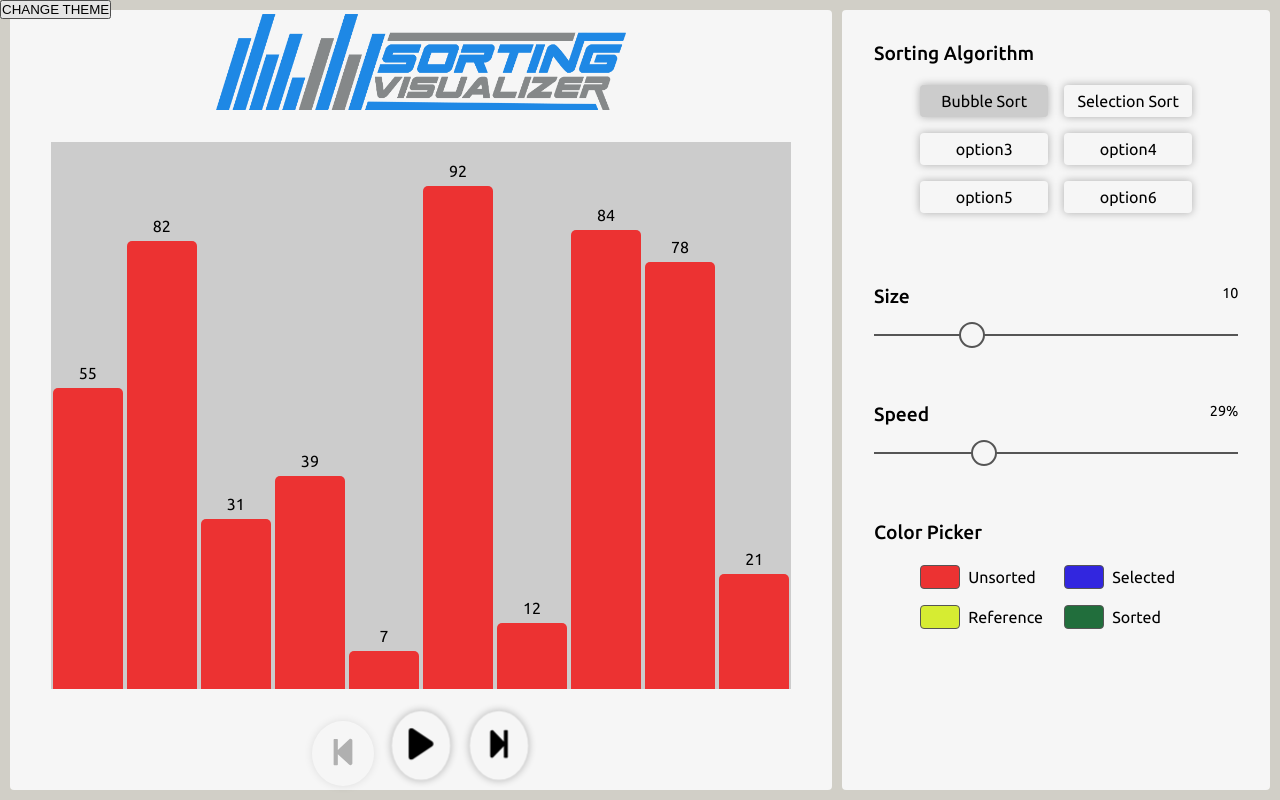
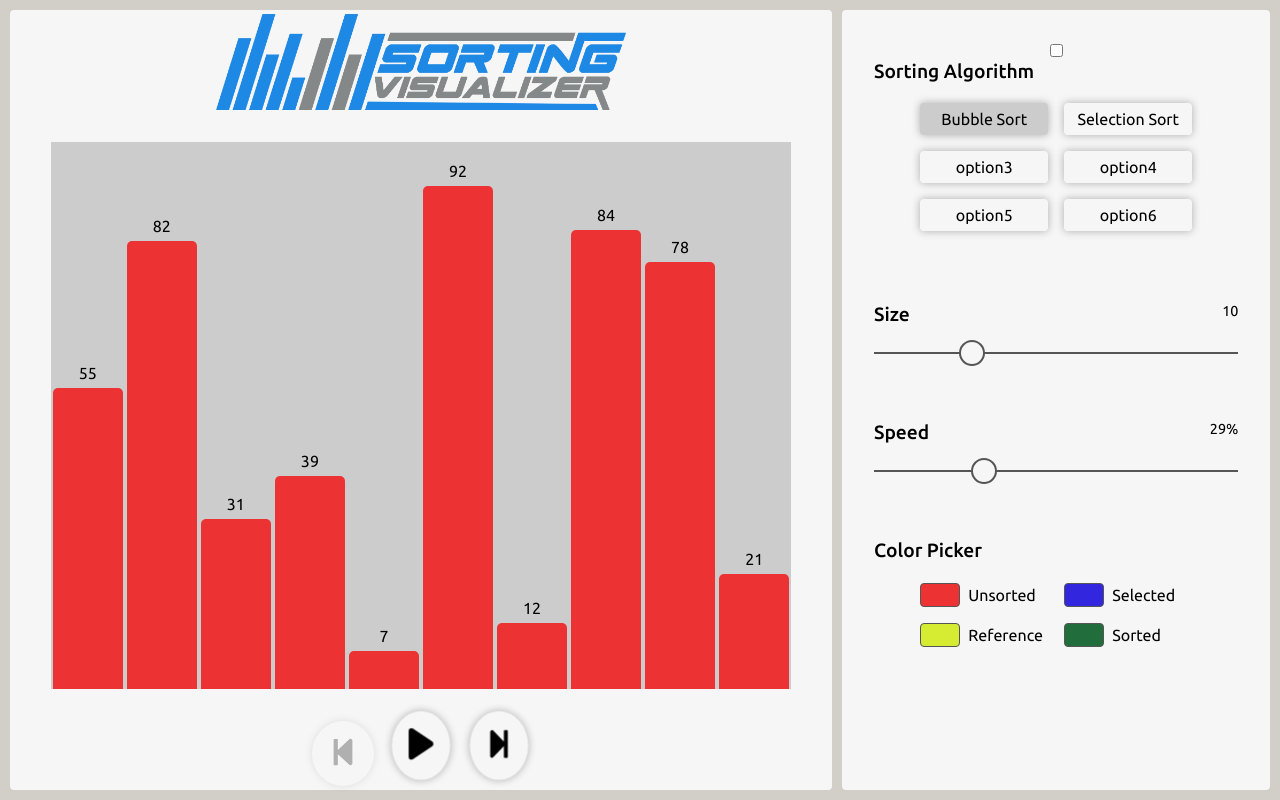
Before and after one commit to alsersan/sorting-visualizer, a React (Create React App) app: page / in a window 1280 px wide. Built offline with nearby package versions, Linux system fonts and the light colour scheme.

Commit message:
preliminary implementation of ThemeToggler

```diff
--- a/src/components/BarChartContainer/index.js
+++ b/src/components/BarChartContainer/index.js
@@ -4,8 +4,6 @@ import styled from "styled-components";
 import BarChart from "./components/BarChart";
 import ButtonRow from "./components/ButtonRow";
 import Logo from "./components/Logo";
-
-import { useThemeTogglerContext } from "../../contexts/ThemeTogglerContext";
 
 const Container = styled.div`
   height: 100%;
@@ -21,15 +19,8 @@ const Container = styled.div`
 `;
 
 const BarChartContainer = () => {
-  const { theme, setTheme } = useThemeTogglerContext();
   return (
     <Container>
-      <button
-        onClick={() => setTheme(theme === "light" ? "dark" : "light")}
-        style={{ position: "absolute", top: 0, left: 0 }}
-      >
-        CHANGE THEME
-      </button>
       <Logo />
       <BarChart />
       <ButtonRow />
--- /dev/null
+++ b/src/components/Sidebar/components/ThemeToggler.js
@@ -0,0 +1,18 @@
+import React from "react";
+import styled from "styled-components";
+
+import { useThemeTogglerContext } from "../../../contexts/ThemeTogglerContext";
+
+const ThemeToggler = () => {
+  const { theme, setTheme } = useThemeTogglerContext();
+  return (
+    <div>
+      <input
+        type="checkbox"
+        onChange={() => setTheme(theme === "light" ? "dark" : "light")}
+      />
+    </div>
+  );
+};
+
+export default ThemeToggler;
--- a/src/components/Sidebar/index.js
+++ b/src/components/Sidebar/index.js
@@ -5,6 +5,7 @@ import SizeSelector from "./components/SizeSelector";
 import SpeedSelector from "./components/SpeedSelector";
 import AlgorithmOptions from "./components/AlgorithmOptions";
 import ColorSelection from "./components/ColorSelection";
+import ThemeToggler from "./components/ThemeToggler";
 
 const StyledSidebar = styled.div`
   height: 100%;
@@ -20,6 +21,7 @@ const StyledSidebar = styled.div`
 const Sidebar = () => {
   return (
     <StyledSidebar>
+      <ThemeToggler />
       <AlgorithmOptions />
       <SizeSelector />
       <SpeedSelector />
```
